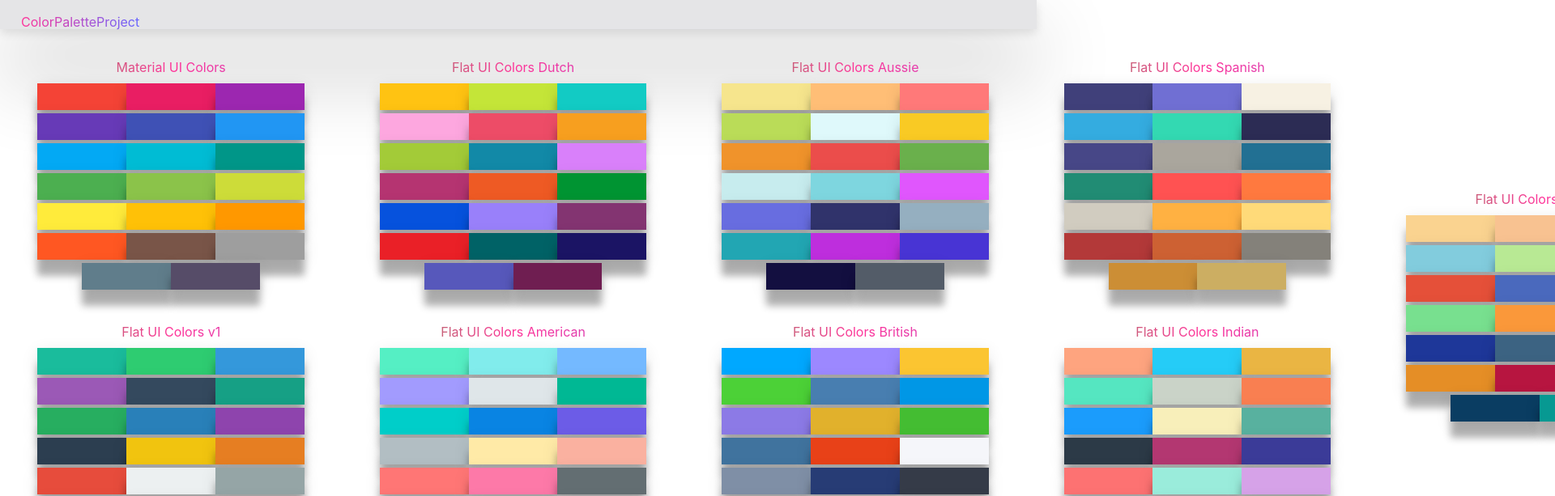
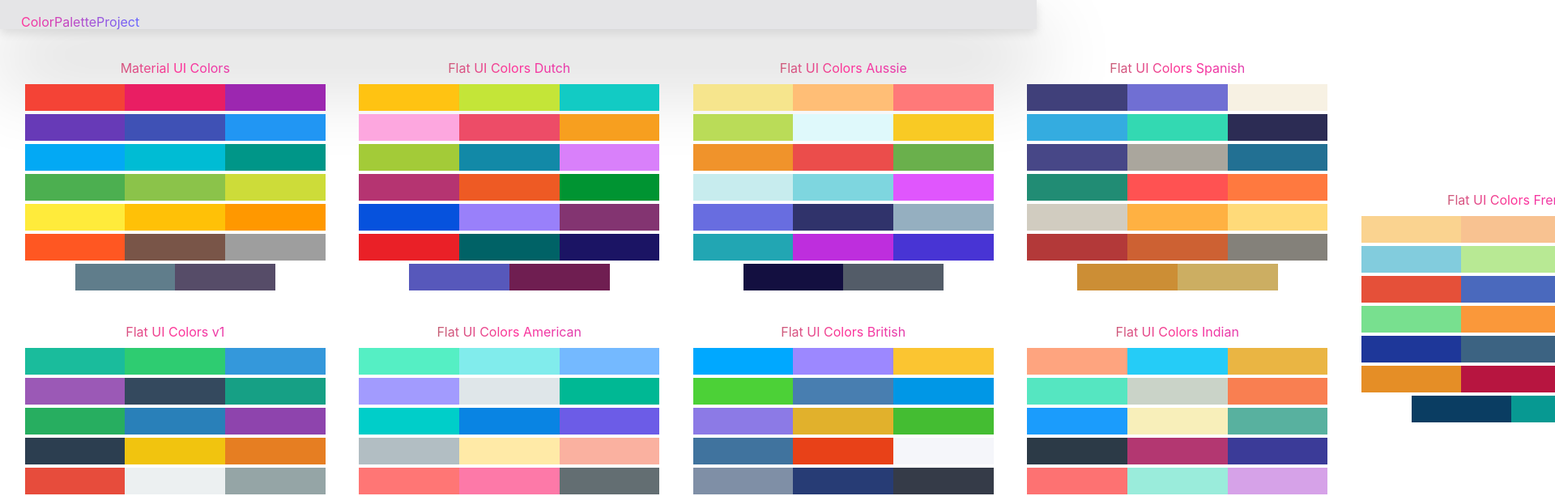
Before and after one commit to xAirx/ColorPaletteProject, a React app in the folder colorpaletteproject/: page / in a window 1280 px wide. Shown: the top 613 px of the page at 81% size, 1920 px wide, since content can reach past the window. Built offline with nearby package versions, Linux system fonts and the light colour scheme.

Commit message:
another frontpage animation

```diff
--- a/colorpaletteproject/src/component.scss
+++ b/colorpaletteproject/src/component.scss
@@ -467,19 +467,34 @@ a {
   justify-content: center;
   height: 91vh;
   flex-wrap: wrap;
+  padding-left: 10px;
+  padding-right: 20px;
 }
 
-.minibox {
+.Minicolor {
   height: 33px;
-  width: 26%;
+  width: 30%;
   display: inline-block;
   margin: 0 auto;
   position: relative;
-  box-shadow: 0 20px 9px rgba(0, 0, 0, 0.3), 0 5px 20px rgba(0, 0, 0, 0.1);
+  /* box-shadow: 0 20px 9px rgba(0, 0, 0, 0.3), 0 5px 20px rgba(0, 0, 0, 0.1); */
 }
 
-.miniColor {
+.Minibox {
   width: 33%;
-  display: inline-block;
   margin-bottom: 3%;
+  border-radius: 10px;
+  transition: all 1s cubic-bezier(0.25, 0.8, 0.25, 1);
 }
+
+////////////////// HOVER EFFECT ///////////
+
+.Minibox:hover {
+  border-top-left-radius: 10px;
+  border-bottom-left-radius: 10px;
+  animation-name: example;
+  animation-duration: 0.25s;
+  border-left: 8px solid transparentt;
+  box-shadow: 0 14px 28px rgba(0, 0, 0, 0.25), 0 10px 10px rgba(0, 0, 0, 0.22);
+  padding: 10px;
+}
--- a/colorpaletteproject/src/palettelist.js
+++ b/colorpaletteproject/src/palettelist.js
@@ -11,11 +11,12 @@ export class palettelist extends Component {
     console.log(palettes);
 
     const mappedPalettes = palettes.map(palette => (
-      <div className="miniColor" style={{ color: palette.colors }} key={palette.name}>
+      <div className="Minibox" style={{ color: palette.colors }} key={palette.name}>
         <Link to={`/palette/${palette.id}`}>
           <div className="minipalette-title">{palette.paletteName}</div>
+
           {palette.colors.map(singlecolor => (
-            <div className="minibox" style={{ backgroundColor: singlecolor.color }}></div>
+            <div className="Minicolor" style={{ backgroundColor: singlecolor.color }}></div>
           ))}
         </Link>
       </div>
```
